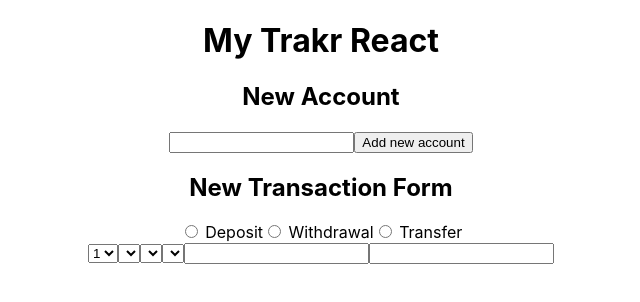
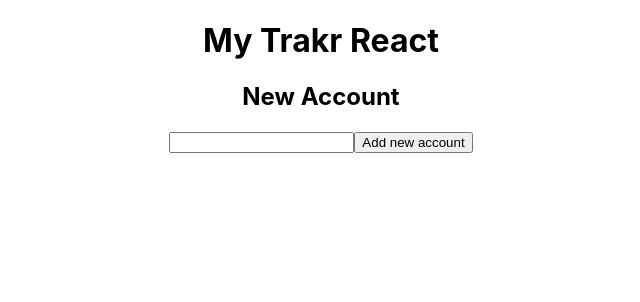
Before and after one commit to asafebxd/my-trakr-react, a React (Create React App) app: page / in a window 1280 px wide. Shown: the top 302 px of the page, without its empty margins (319-959 px from the left). Built offline with nearby package versions, Linux system fonts and the light colour scheme.

Commit message:
reset app for exercise

```diff
--- a/src/components/Account.jsx
+++ b/src/components/Account.jsx
@@ -1,31 +1,36 @@
-import React from 'react'
-import { useState } from 'react';
+import React, { useState } from 'react';
 
-export default function Account() {
-    const [accounts, setAccounts] = useState([]);
-    const [accountName, setAccountName] = useState("");
-    const postAccount = (event) => {
+export default function Account(props) {
+  // const accounts = props.accounts;
+  // const setAccounts = props.setAccounts;
+  const { accounts, setAccounts } = props;
+  const [accountName, setAccountName] = useState('');
+  const handleSubmit = (event) => {
     event.preventDefault();
+    console.log('submitted', accountName);
     const newAccount = {
-            id: accounts.length+1,
+      id: accounts.length + 1,
       name: accountName,
-            transactions:[]
-        }
-        const updateAccounts = [...accounts, newAccount];
-        setAccounts(updateAccounts);
-    }
-    const handleAccountName = (event) => {
-        const newAccountName = event.target.value;
-        setAccountName(newAccountName);
-    }
+    };
+    // accounts.push(newAccount); BAD IDEA
+    const updatedAccounts = [...accounts, newAccount];
+    setAccounts(updatedAccounts);
+  };
+  const handleInputChange = (e) => {
+    setAccountName(e.target.value);
+  };
   return (
     <section>
-        <form onSubmit={postAccount}>
+      <form onSubmit={handleSubmit}>
         <h2>New Account</h2>
-          <input value={accountName} onChange={handleAccountName}/>
+        <input value={accountName} onChange={handleInputChange} />
         <button>Add new account</button>
       </form>
-        <ul>{accounts.map(account => <li>{account.name}</li>)}</ul>
+      <ul>
+        {accounts.map((account) => (
+          <li key={account.id}>{account.name}</li>
+        ))}
+      </ul>
     </section>
-  )
+  );
 }
--- a/src/components/Main.jsx
+++ b/src/components/Main.jsx
@@ -1,16 +1,11 @@
-import React from 'react'
-import Account from './Account'
-import AccountSummary from './AccountSummary'
-import Transaction from './Transaction.jsx'
-import TransactionsList from './TransactionsList'
+import React, { useState } from 'react';
+import Account from './Account';
 
 export default function Main() {
+  const [accounts, setAccounts] = useState([]);
   return (
     <main>
-      <Account />
-      <Transaction/>
-      {/* <AccountSummary /> */}
-      {/* <TransactionsList /> */}
+      <Account accounts={accounts} setAccounts={setAccounts} />
     </main>
-  )
+  );
 }
--- a/src/components/Transaction.jsx
+++ b/src/components/Transaction.jsx
@@ -1,41 +1,25 @@
-import React, { useState } from 'react'
+import React from 'react';
 
 export default function Transaction() {
-    const [transactions, setTransactions] = useState([]);
-    const [formData, setFormData] = useState({});
-    const handleChange = (e) => {
-        console.log('name',e.target.name)
-
-        console.log('value',e.target.value)
-        const newFormData = {...formData, [e.target.name]:e.target.value}
-        setFormData(newFormData)
-    }
-    const handleSubmit = (e) => {
-        e.preventDefault();
-
-
-    }
   return (
     <section>
       <h2>New Transaction Form</h2>
-           <form onSubmit={handleSubmit}>
+      <form>
         <div>
-                <input type="radio" name="type" value={'Deposit'} /> Deposit
-                <input type="radio" name="type" /> Withdrawal
-                <input type="radio" name="type" /> Transfer
+          <input type='radio' name='type' /> Deposit
+          <input type='radio' name='type' /> Withdrawal
+          <input type='radio' name='type' /> Transfer
         </div>
-            <select onChange={handleChange} name="accountId" >
-                <option value="1">1</option>
-                <option value="2">2</option>
-
+        <select name='accountId'>
+          <option value='1'>1</option>
+          <option value='2'>2</option>
         </select>
-            <select name="accountIdFrom" ></select>
-            <select name="accountIdTo" ></select>
-            <select name="category" ></select>
-             <input type="text" name='description' />
-             <input type="number" name='amount' />
-
+        <select name='accountIdFrom'></select>
+        <select name='accountIdTo'></select>
+        <select name='category'></select>
+        <input type='text' name='description' />
+        <input type='number' name='amount' />
       </form>
     </section>
-  )
+  );
 }
```
Also changed, not shown: src/App.js (+0 -35 lines), 1 other file (tests, documents, lock files or other folders). Lines whose indentation alone changed are shown as unchanged.
